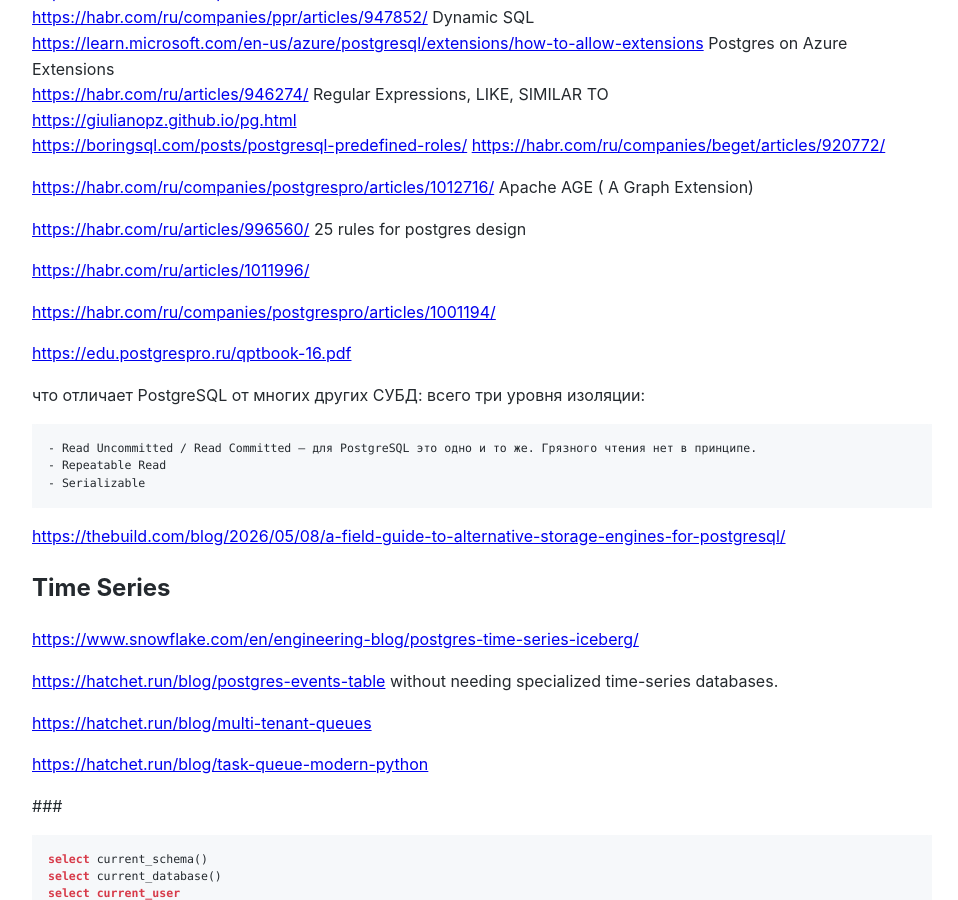
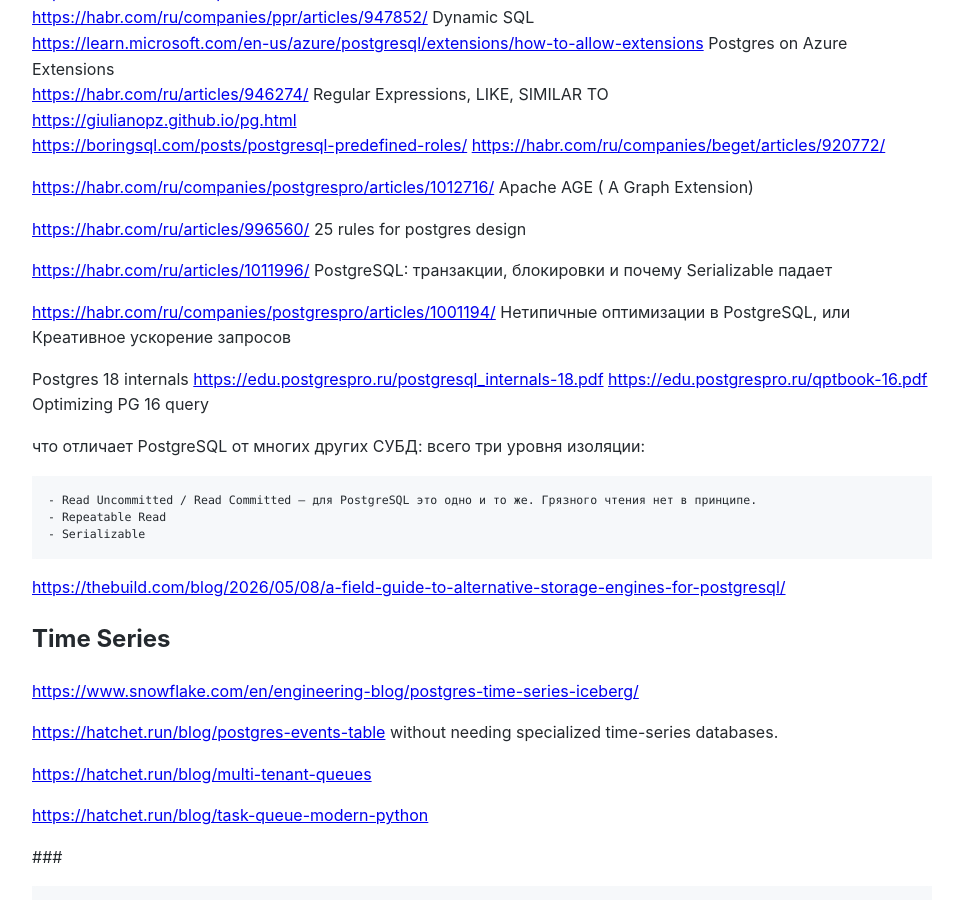
Before and after one commit to Michael-Lubinsky/michael-lubinsky.github.com, a Jekyll site: the page built from pg/pg.md, in a window 1280 px wide and 900 px high, scrolled down 443 px. Shown: the whole window, without its empty margins (158-1116 px from the left). Built offline with Jekyll 4.4.1, drawn with Linux system fonts in a browser that asks for light colours; our own code applies the rules of GitHub Pages for plain Markdown files.

Commit message:
Update pg.md

```diff
--- a/pg/pg.md
+++ b/pg/pg.md
@@ -29,13 +29,15 @@
 
 <https://habr.com/ru/articles/996560/> 25 rules for postgres design
 
-<https://habr.com/ru/articles/1011996/>
+<https://habr.com/ru/articles/1011996/> PostgreSQL: транзакции, блокировки и почему Serializable падает
 
 
 
-<https://habr.com/ru/companies/postgrespro/articles/1001194/>
+<https://habr.com/ru/companies/postgrespro/articles/1001194/> Нетипичные оптимизации в PostgreSQL, или Креативное ускорение запросов
 
-<https://edu.postgrespro.ru/qptbook-16.pdf>
+Postgres 18 internals
+<https://edu.postgrespro.ru/postgresql_internals-18.pdf>
+<https://edu.postgrespro.ru/qptbook-16.pdf> Optimizing PG 16 query
 
 что отличает PostgreSQL от многих других СУБД: всего три уровня изоляции:
 
```
